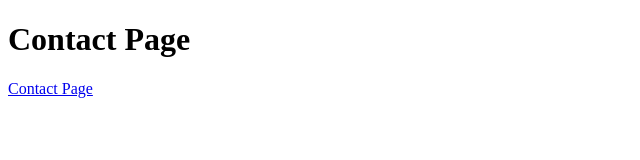
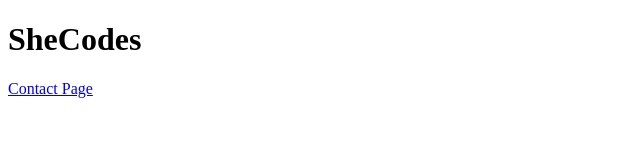
Before and after one commit to Nomcebo-coder-hub/She-Codes-Responsive-Week-2-challenge, a plain HTML site: page index.html in a window 1280 px wide. Shown: the whole page, without its empty margins (0-640 px from the left). Drawn offline with Linux system fonts and the light colour scheme.

Commit message:
Changed h1

```diff
--- a/index.html
+++ b/index.html
@@ -6,7 +6,7 @@
     <title>Document</title>
   </head>
   <body>
-    <h1>Contact Page</h1>
+    <h1>SheCodes</h1>
     <a href="contact-page.html">Contact Page</a>
   </body>
 </html>
```
